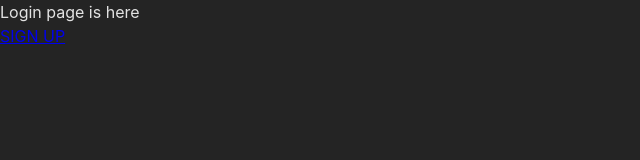
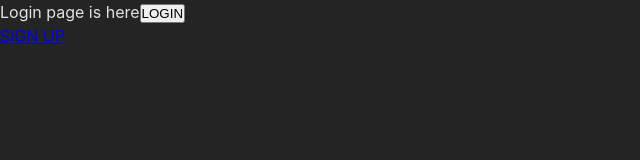
Before and after one commit to Kongr00/practice-web-app, a React (Vite) app in the folder fe/: page /login in a window 1280 px wide. Shown: the top 160 px of the page, without its empty margins (0-640 px from the left). Built offline with nearby package versions, Linux system fonts and the light colour scheme.

Commit message:
feat: added simple auth context and wrapped all app into this piece of masterships

```diff
--- a/fe/src/App.tsx
+++ b/fe/src/App.tsx
@@ -7,11 +7,13 @@
 import CategoryPage from "./pages/concrete-category-page/CategoryPage.tsx";
 import RegistrationPage from "./pages/registration-page/RegistrationPage.tsx";
 import NewsPage from "./pages/concrete-news-page/NewsPage.tsx";
+import {AuthProvider} from "./context/AuthContext.tsx";
 
 function App() {
 
   return (
    <Router>
+       <AuthProvider>
            <Routes>
                <Route path={'/'} element={<PrivateRoute/>}>
                    <Route path={'home'} element={<HomePage/>} />
@@ -23,6 +25,7 @@
                <Route path={'/login'} element={<LoginPage/>} />
                <Route path={'/register'} element={<RegistrationPage/>} />
            </Routes>
+       </AuthProvider>
    </Router>
   )
 }
--- a/fe/src/components/Navbar/Navbar.tsx
+++ b/fe/src/components/Navbar/Navbar.tsx
@@ -2,16 +2,20 @@
 import {NavLink} from "react-router-dom";
 import cls from './navbar.module.css'
 import NavbarLink from "./navbar-components/NavbarLink.tsx";
+import {useAuth} from "../../context/AuthContext.tsx";
 const Navbar = () => {
+
+    const [pickedCategory, setPickedCategory] = useState('sport');
+    const {logout} = useAuth()
+
     const categories = ['music', 'celebrities', 'medicine', 'sport'];
-    const [pickedCategory, setPickedCategory] = useState('sport');
-
 
     const randomizeCategory = () => {
         setPickedCategory(categories[Math.floor(Math.random() * 4)])
     }
     const exitHandler = () => {
         //some exit logic
+        logout();
         console.log("EXITED")
     }
 
--- /dev/null
+++ b/fe/src/context/AuthContext.tsx
@@ -0,0 +1,46 @@
+import React, {createContext, useContext, useEffect, useState} from 'react';
+import {useNavigate} from "react-router-dom";
+
+
+
+const AuthContext = createContext({});
+export const AuthProvider = ({children}) => {
+
+    const [isAuthenticated, setIsAuthenticated] = useState<boolean>(
+        () => sessionStorage.getItem('isAuthenticated') === 'true'
+    )
+
+    const navigate = useNavigate();
+
+    useEffect(() => {
+        sessionStorage.setItem('isAuthenticated', isAuthenticated.toString());
+    }, [isAuthenticated]);
+
+    const login = () => {
+        setIsAuthenticated(true)
+        navigate('home')
+    }
+
+    const logout = () => {
+        setIsAuthenticated(false)
+        navigate('login')
+        localStorage.removeItem('token')
+    }
+
+    return (
+        <AuthContext.Provider value={{isAuthenticated, login, logout}}>
+            {children}
+        </AuthContext.Provider>
+    );
+};
+
+
+export const useAuth = () => {
+    const context = useContext(AuthContext);
+
+    if(!context) {
+        throw new Error("Error was occurred while authentication")
+    }
+
+    return context
+}
--- a/fe/src/pages/login-page/LoginPage.tsx
+++ b/fe/src/pages/login-page/LoginPage.tsx
@@ -1,12 +1,18 @@
 import React from 'react';
 import {Link} from "react-router-dom";
+import {useAuth} from "../../context/AuthContext.tsx";
 
 
 const LoginPage = () => {
+
+    const {login} = useAuth();
+
     return (
         <div style={{display: "flex", flexDirection: "column"}}>
             <div>
                 Login page is here
+
+                <button onClick={login}>LOGIN</button>
             </div>
             <Link to={'/register'}>SIGN UP</Link>
         </div>
--- a/fe/src/utils/Router/privateRoute.tsx
+++ b/fe/src/utils/Router/privateRoute.tsx
@@ -1,15 +1,16 @@
 import {Navigate, Outlet} from "react-router-dom";
 import Navbar from "../../components/Navbar/Navbar.tsx";
+import {useAuth} from "../../context/AuthContext.tsx";
 
 const PrivateRoute = () => {
 
     //=============== here must be some logic about verify jwt token ===============
-    const auth = true;
+    const {isAuthenticated} = useAuth();
     //=============== here must be some logic about verify jwt token ===============
 
 
     return (
-        auth
+        isAuthenticated
             ? <div style={{display: 'flex', flexDirection: "column"}}>
                 <Navbar/>
                 <div style={{textAlign: 'center'}}>
```
Lines whose indentation alone changed are shown as unchanged.
